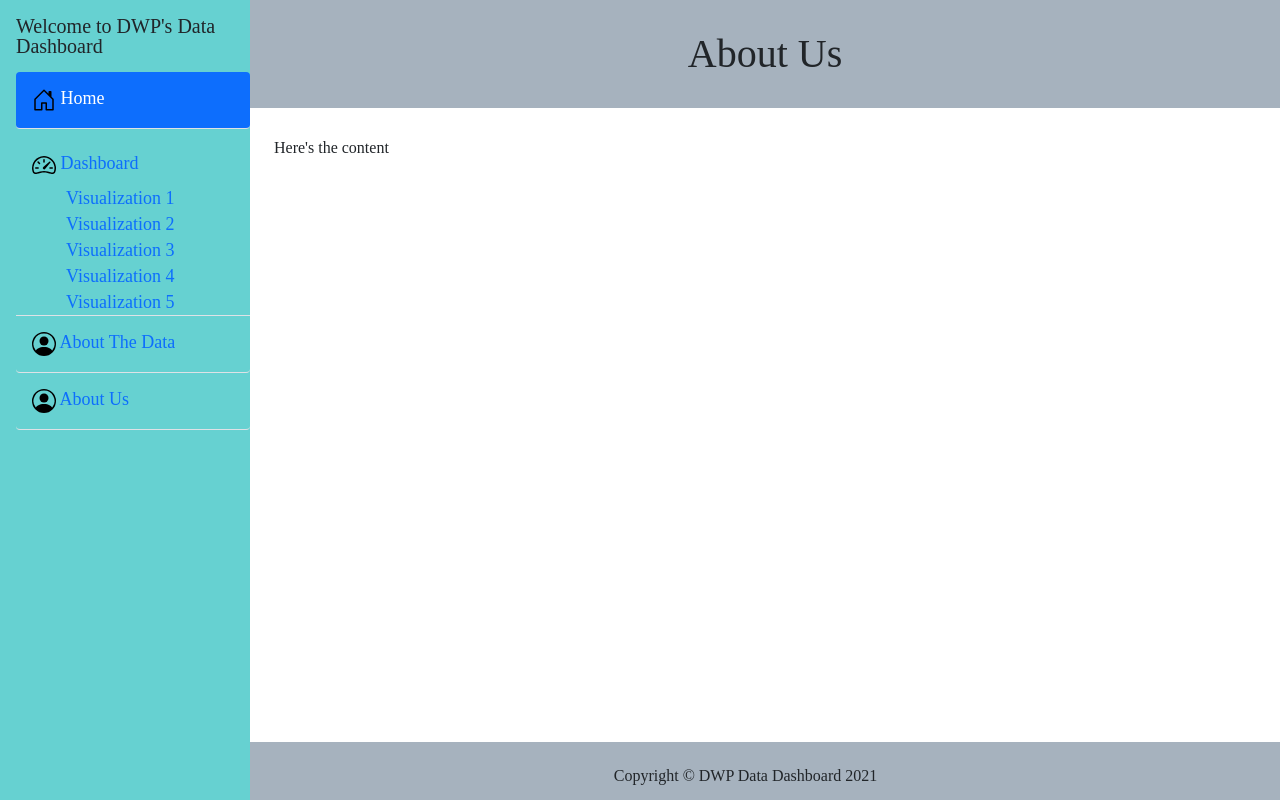
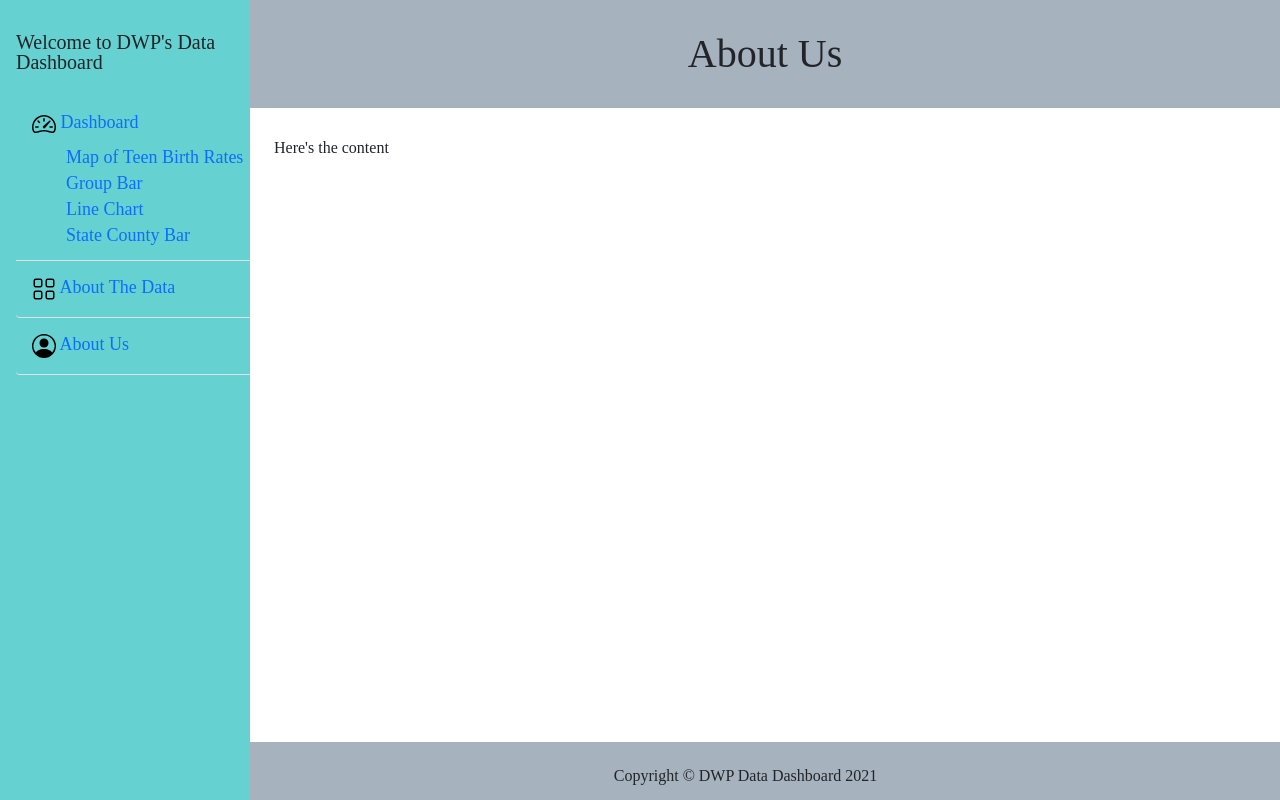
Before and after one commit to Kylee-Grant/Project-2, a Flask app: page /aboutus in a window 1280 px wide. Run offline with Flask 2, Linux system fonts and the light colour scheme; parts of the project's set-up code (start-up, migrations or seed data) failed here and were passed over; some libraries are stand-ins or nearby versions.

Commit message:
fix side bar

```diff
--- a/templates/aboutus.html
+++ b/templates/aboutus.html
@@ -37,47 +37,42 @@
       <path fill-rule="evenodd"
         d="M0 8a8 8 0 1 1 16 0A8 8 0 0 1 0 8zm8-7a7 7 0 0 0-5.468 11.37C3.242 11.226 4.805 10 8 10s4.757 1.225 5.468 2.37A7 7 0 0 0 8 1z" />
     </symbol>
+    <symbol id="grid" viewBox="0 0 16 16">
+      <path d="M1 2.5A1.5 1.5 0 0 1 2.5 1h3A1.5 1.5 0 0 1 7 2.5v3A1.5 1.5 0 0 1 5.5 7h-3A1.5 1.5 0 0 1 1 5.5v-3zM2.5 2a.5.5 0 0 0-.5.5v3a.5.5 0 0 0 .5.5h3a.5.5 0 0 0 .5-.5v-3a.5.5 0 0 0-.5-.5h-3zm6.5.5A1.5 1.5 0 0 1 10.5 1h3A1.5 1.5 0 0 1 15 2.5v3A1.5 1.5 0 0 1 13.5 7h-3A1.5 1.5 0 0 1 9 5.5v-3zm1.5-.5a.5.5 0 0 0-.5.5v3a.5.5 0 0 0 .5.5h3a.5.5 0 0 0 .5-.5v-3a.5.5 0 0 0-.5-.5h-3zM1 10.5A1.5 1.5 0 0 1 2.5 9h3A1.5 1.5 0 0 1 7 10.5v3A1.5 1.5 0 0 1 5.5 15h-3A1.5 1.5 0 0 1 1 13.5v-3zm1.5-.5a.5.5 0 0 0-.5.5v3a.5.5 0 0 0 .5.5h3a.5.5 0 0 0 .5-.5v-3a.5.5 0 0 0-.5-.5h-3zm6.5.5A1.5 1.5 0 0 1 10.5 9h3a1.5 1.5 0 0 1 1.5 1.5v3a1.5 1.5 0 0 1-1.5 1.5h-3A1.5 1.5 0 0 1 9 13.5v-3zm1.5-.5a.5.5 0 0 0-.5.5v3a.5.5 0 0 0 .5.5h3a.5.5 0 0 0 .5-.5v-3a.5.5 0 0 0-.5-.5h-3z"/>
+    </symbol>
   </svg>
 
   <div id="wrapper">
     <div id="sidebar-wrapper">
       <div class="side-navbar active-nav d-flex justify-content-between flex-wrap flex-column ps-3 pt-3" id="sidebar">
+        <br>
         <div class="intro-text ">Welcome to DWP's Data Dashboard</div>
+        <br>
         <div class="nav nav-pills nav-flush flex-column mb-auto">
-          <div class="nav-item py-3">
-            <a href="index.html" class="nav-link active border-bottom py-3" title="Home" data-bs-toggle="tooltip"
-              data-bs-placement="right">
-              <svg class="bi" width="24" height="24">
-                <use xlink:href="#home" />
-              </svg>
-              Home
-            </a>
-          </div>
-          <div>
-            <a href="dashboard.html" class="nav-link" title="Dashboard" data-bs-toggle="tooltip"
+          <div class="nav-item pt-3">
+            <a href="" class="nav-link" title="Dashboard" data-bs-toggle="tooltip"
               data-bs-placement="right">
               <svg class="bi" width="24" height="24">
                 <use xlink:href="#speedometer2" />
               </svg>
               Dashboard
             </a>
-            <div><a class="dropdown-item" href="#">Visualization 1</a></div>
-            <div><a class="dropdown-item" href="#">Visualization 2</a></div>
-            <div><a class="dropdown-item" href="#">Visualization 3</a></div>
-            <div><a class="dropdown-item" href="#">Visualization 4</a></div>
-            <div><a class="dropdown-item border-bottom" href="#">Visualization 5</a></div>
+            <div><a class="dropdown-item" href="geomap">Map of Teen Birth Rates</a></div>
+            <div><a class="dropdown-item" href="group_bar">Group Bar</a></div>
+            <div><a class="dropdown-item" href="line_chart">Line Chart</a></div>
+            <div><a class="dropdown-item border-bottom pb-3" href="state_county_bar_chart">State County Bar</a></div>
           </div>
           <div>
-            <a href="aboutdata.html" class="nav-link py-3 border-bottom" title="Customers" data-bs-toggle="tooltip"
+            <a href="aboutdata" class="nav-link py-3 border-bottom" title="Customers" data-bs-toggle="tooltip"
               data-bs-placement="right">
               <svg class="bi" width="24" height="24">
-                <use xlink:href="#people-circle" />
+                <use xlink:href="#grid" />
               </svg>
               About The Data
             </a>
           </div>
           <div>
-            <a href="aboutus.html" class="nav-link py-3 border-bottom" title="Customers" data-bs-toggle="tooltip"
+            <a href="aboutus" class="nav-link py-3 border-bottom" title="Customers" data-bs-toggle="tooltip"
               data-bs-placement="right">
               <svg class="bi" width="24" height="24">
                 <use xlink:href="#people-circle" />
@@ -96,8 +91,6 @@
       <div class="col-lg-7 ht-lg-100p m-4">
         <p> Here's the content</p>
       </div>
-
-
 
   <footer>
     <div class="container">
```
Also changed, not shown: templates/aboutdata.html (+14 -19 lines), templates/dashboard.html (+9 -4 lines).
